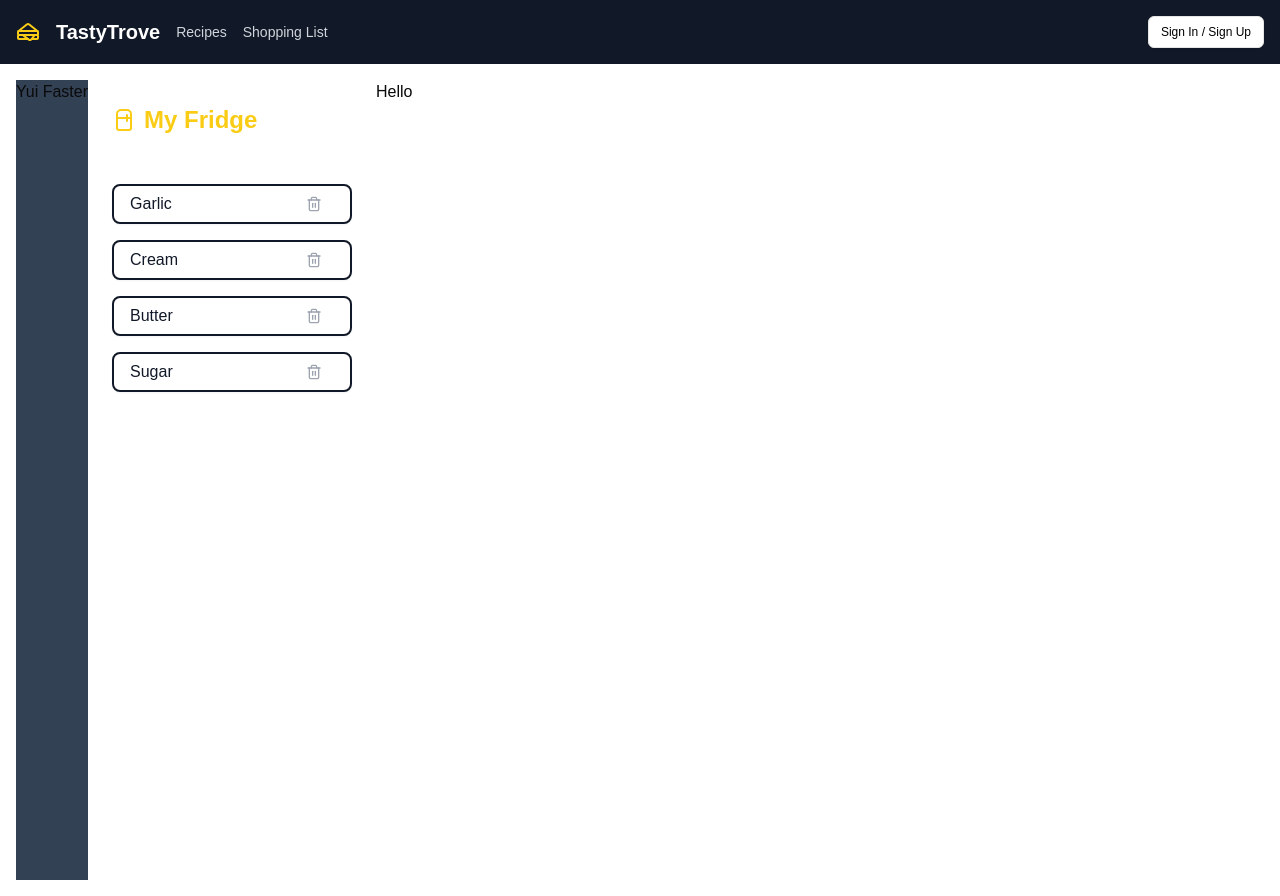
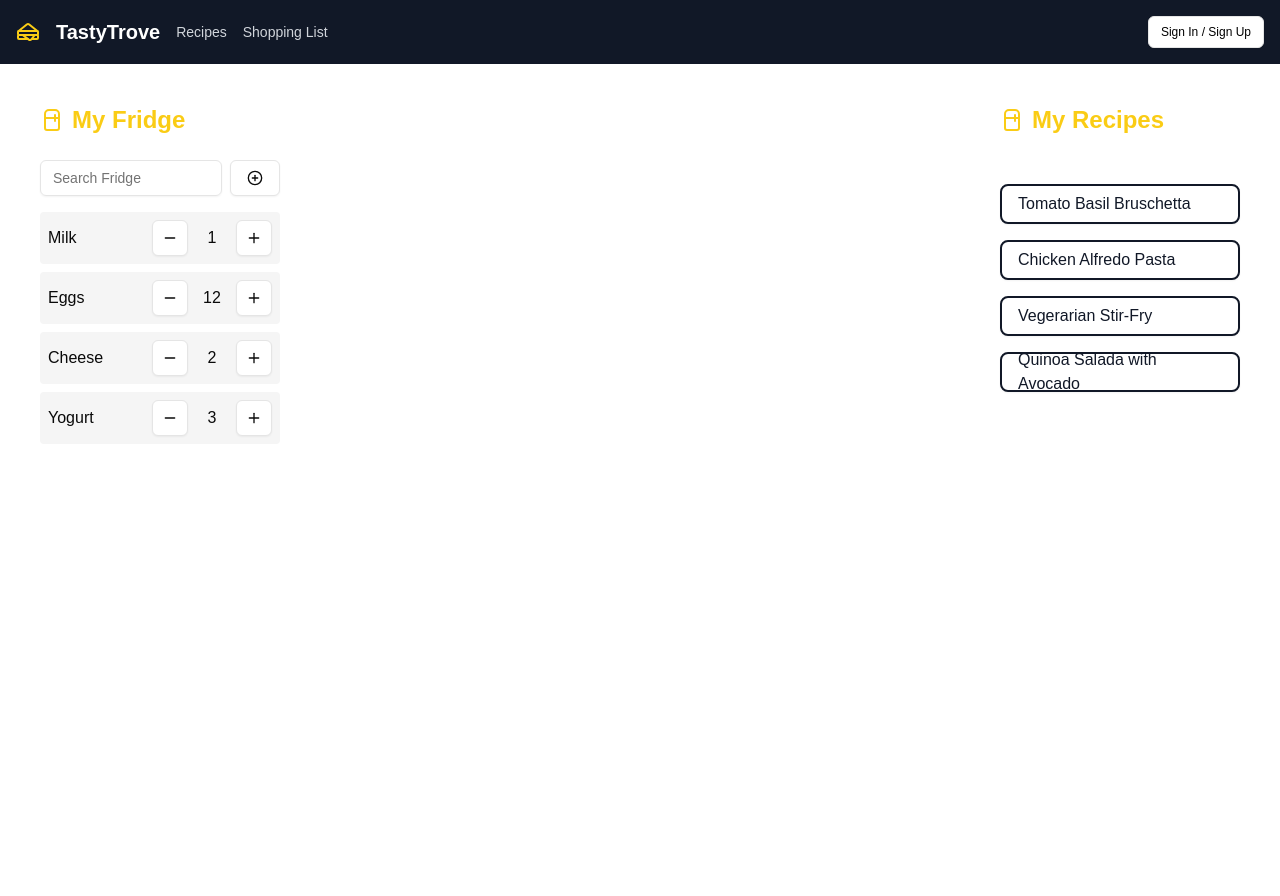
Before and after one commit to Misa2799/Recepi-application_school-project, a Next.js app in the folder frontend/zaragoza-project/: page / in a window 1280 px wide. Built offline with nearby package versions, Linux system fonts and the light colour scheme; no server answers.

Commit message:
Created both sideBars

```diff
--- a/frontend/zaragoza-project/src/app/page.tsx
+++ b/frontend/zaragoza-project/src/app/page.tsx
@@ -14,10 +14,9 @@ export default function Home() {
   // }
 
   return (
-    <div className="flex flex-1 p-4">
+    <div className="flex flex-1 p-4 justify-between">
       <SideBar />
       <RecipesSideBar />
-      Hello
     </div>
   );
 }
--- a/frontend/zaragoza-project/src/components/recipesSideBar.tsx
+++ b/frontend/zaragoza-project/src/components/recipesSideBar.tsx
@@ -1,32 +1,32 @@
 "use client";
 
-import { Refrigerator, Trash2 } from "lucide-react";
+import { Refrigerator } from "lucide-react";
 import { useState } from "react";
-import { Button } from "./ui/button";
 
 export default function RecipesSideBar() {
   const [foodItems, setFoodItems] = useState([
-    "Garlic",
-    "Cream",
-    "Butter",
-    "Sugar",
+    { name: "Tomato Basil Bruschetta", image: "" },
+    { name: "Chicken Alfredo Pasta", image: "" },
+    { name: "Vegerarian Stir-Fry", image: "" },
+    { name: "Quinoa Salada with Avocado", image: "" },
   ]);
   const [searchTerm, setSearchTerm] = useState("");
   const [newFoodItem, setNewFoodItem] = useState("");
 
-  const handleDelete = (item: string) => {
-    setFoodItems(foodItems.filter((food) => food !== item));
-  };
-
   const handleAdd = () => {
-    if (newFoodItem && !foodItems.includes(newFoodItem)) {
-      setFoodItems([...foodItems, newFoodItem]);
+    if (
+      newFoodItem &&
+      !foodItems.some(
+        (item) => item.name.toLowerCase() === newFoodItem.toLowerCase()
+      )
+    ) {
+      setFoodItems([...foodItems, { name: newFoodItem, image: "" }]);
       setNewFoodItem("");
     }
   };
 
   const filteredItems = foodItems.filter((item) =>
-    item.toLowerCase().includes(searchTerm.toLowerCase())
+    item.name.toLowerCase().includes(searchTerm.toLowerCase())
   );
 
   return (
@@ -34,24 +34,16 @@ export default function RecipesSideBar() {
       <div className="w-72 bg-white p-6">
         <h2 className="text-2xl font-bold mb-6 flex items-center text-yellow-400">
           <Refrigerator className="mr-2" />
-          My Fridge
+          My Recipes
         </h2>
         <div className="flex mb-6 bg-gray-200  text-gray-900 text-sm rounded-lg w-full"></div>
         <ul className="space-y-4">
           {filteredItems.map((item) => (
             <li
-              key={item}
+              key={item.name}
               className="flex h-10 justify-between items-center bg-white p-4 border-2 border-gray-900 rounded-lg shadow-sm"
             >
-              <span className="font-medium text-gray-900">{item}</span>
-              <Button
-                variant="ghost"
-                size="sm"
-                onClick={() => handleDelete(item)}
-                className="text-gray-400 hover:text-yellow-400 transition-colors"
-              >
-                <Trash2 className="h-4 w-4" />
-              </Button>
+              <span className="font-medium text-gray-900">{item.name}</span>
             </li>
           ))}
         </ul>
--- a/frontend/zaragoza-project/src/components/sideBar.tsx
+++ b/frontend/zaragoza-project/src/components/sideBar.tsx
@@ -1,10 +1,103 @@
-import { Search } from "lucide-react";
+"use client";
+
+import { Minus, Plus, PlusCircle, Refrigerator } from "lucide-react";
+import { useState } from "react";
+import { Button } from "./ui/button";
 import { Input } from "./ui/input";
 
-const SideBar = () => {
-    return ( <div className="bg-slate-700">
-        Yui Faster
-    </div> );
+export default function SideBar() {
+  const [foodItems, setFoodItems] = useState([
+    { name: "Milk", quantity: 1 },
+    { name: "Eggs", quantity: 12 },
+    { name: "Cheese", quantity: 2 },
+    { name: "Yogurt", quantity: 3 },
+  ]);
+  const [searchTerm, setSearchTerm] = useState("");
+  const [newFoodItem, setNewFoodItem] = useState("");
+
+  const filteredItems = foodItems.filter((item) =>
+    item.name.toLowerCase().includes(searchTerm.toLowerCase())
+  );
+
+  // const handleAdd = () => {
+  //   if (newFoodItem && !foodItems.includes(newFoodItem)) {
+  //     setFoodItems([...foodItems, newFoodItem]);
+  //     setNewFoodItem("");
+  //   }
+  // };
+
+  //   const updateQuantity = (index: number, change: number) => {
+  //     const newIngredients = [...foodItems];
+  //     newIngredients[index].quantity = Math.max(
+  //       0,
+  //       newIngredients[index].quantity + change
+  //     );
+  const updateQuantity = (index: number, change: number) => {
+    const newIngredients = [...foodItems];
+    newIngredients[index].quantity += change;
+
+    if (newIngredients[index].quantity <= 0) {
+      newIngredients.splice(index, 1);
+    }
+    setFoodItems(newIngredients);
+  };
+  const handleAdd = () => {
+    if (newFoodItem) {
+      setFoodItems([...foodItems, { name: newFoodItem, quantity: 1 }]);
+      setNewFoodItem("");
+    }
+  };
+
+  return (
+    <div className="flex h-screen bg-gray-900">
+      <div className="w-72 bg-white p-6">
+        <h2 className="text-2xl font-bold mb-6 flex items-center text-yellow-400">
+          <Refrigerator className="mr-2" />
+          My Fridge
+        </h2>
+        <div className="flex space-x-2 mb-4">
+          <Input
+            type="text"
+            placeholder="Search Fridge"
+            className="flex-grow"
+            value={searchTerm}
+            onChange={(e) => setSearchTerm(e.target.value)}
+          />
+          <Button variant="outline" onClick={handleAdd}>
+            <PlusCircle className="h-4 w-4" />
+            <span className="sr-only">Add</span>
+          </Button>
+        </div>
+        <ul className="space-y-2">
+          {filteredItems.map((foodItem, index) => (
+            <li
+              key={foodItem.name}
+              className="flex items-center justify-between bg-secondary p-2 rounded"
+            >
+              <span>{foodItem.name}</span>
+              <div className="flex items-center space-x-2">
+                <Button
+                  variant="outline"
+                  size="icon"
+                  onClick={() => updateQuantity(index, -1)}
+                >
+                  <Minus className="h-4 w-4" />
+                  <span className="sr-only">Decrease</span>
+                </Button>
+                <span className="w-8 text-center">{foodItem.quantity}</span>
+                <Button
+                  variant="outline"
+                  size="icon"
+                  onClick={() => updateQuantity(index, 1)}
+                >
+                  <Plus className="h-4 w-4" />
+                  <span className="sr-only">Increase</span>
+                </Button>
+              </div>
+            </li>
+          ))}
+        </ul>
+      </div>
+    </div>
+  );
 }
-
-export default SideBar;
```
